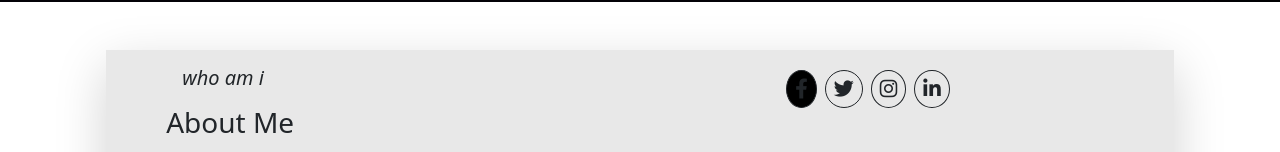
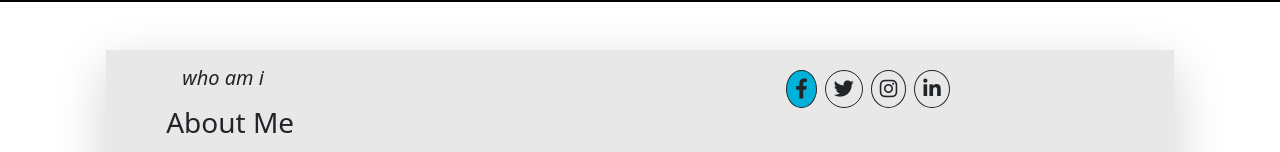
Before and after one commit to Nebi017/Portfolio, a plain HTML site: page index.html in a window 1280 px wide. In both pictures the pointer is over the icon 801 px from the left and 855 px from the top of the page. Shown: the part 766-918 px from the top of the page. Drawn offline with nearby package versions, Linux system fonts and the light colour scheme.

Commit message:
Update style.css

```diff
--- a/style.css
+++ b/style.css
@@ -64,7 +64,7 @@ header nav ul li:hover{
 
 
 .aboutIcons a i:hover {
-  background-color:black;
+  background-color:#00b2da;
   transition: 0.8s;
 
 }
```
